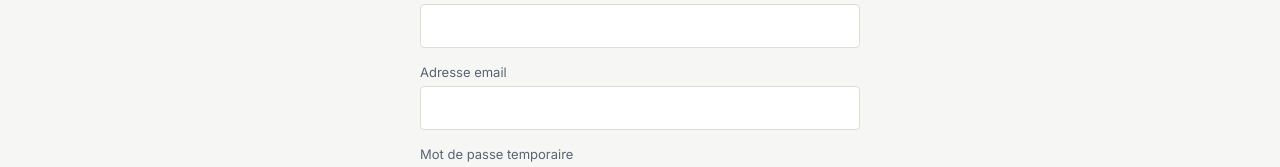
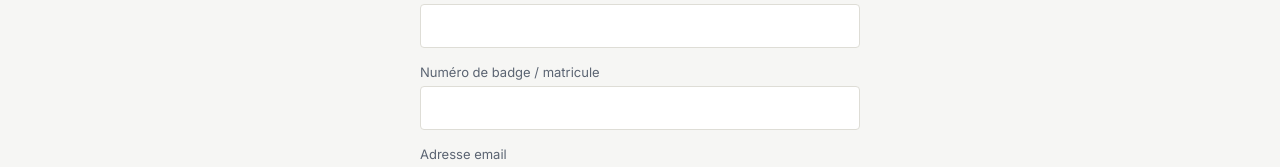
Before and after one commit to nathanaelreneb-cmd/Registre-National-de-Contr-le-Routier-RNCR-, a Next.js app: page /agent/nouvel-agent in a window 1280 px wide. Shown: the part 236-403 px from the top of the page. Built offline with nearby package versions, Linux system fonts and the light colour scheme; no server answers; the database is empty.

Commit message:
Champ badge à la création du compte agent

```diff
--- a/app/agent/nouvel-agent/page.jsx
+++ b/app/agent/nouvel-agent/page.jsx
@@ -4,7 +4,7 @@ import { useEffect, useState } from 'react';
 import { supabase } from '../../../lib/supabaseClient';
 
 export default function NouvelAgent() {
-  const [form, setForm] = useState({ nom: '', telephone: '', email: '', motDePasse: '', role: 'agent' });
+  const [form, setForm] = useState({ nom: '', telephone: '', email: '', motDePasse: '', role: 'agent', badgeId: '' });
   const [corps, setCorps] = useState([]);
   const [regions, setRegions] = useState([]);
   const [postes, setPostes] = useState([]);
@@ -70,7 +70,7 @@ export default function NouvelAgent() {
     }
 
     setSucces(true);
-    setForm({ nom: '', telephone: '', email: '', motDePasse: '', role: 'agent' });
+    setForm({ nom: '', telephone: '', email: '', motDePasse: '', role: 'agent', badgeId: '' });
     setCorpsChoisi('');
     setRegionChoisie('');
     setPosteChoisi('');
@@ -110,6 +110,11 @@ export default function NouvelAgent() {
           <div className="field">
             <label htmlFor="telephone">Téléphone</label>
             <input id="telephone" value={form.telephone} onChange={(e) => majChamp('telephone', e.target.value)} />
+          </div>
+
+          <div className="field">
+            <label htmlFor="badgeId">Numéro de badge / matricule</label>
+            <input id="badgeId" value={form.badgeId} onChange={(e) => majChamp('badgeId', e.target.value)} />
           </div>
 
           <div className="field">
--- a/app/api/agents/route.js
+++ b/app/api/agents/route.js
@@ -41,7 +41,7 @@ export async function POST(request) {
   }
 
   const body = await request.json();
-  const { nom, telephone, email, motDePasse, role, posteId, regionId } = body;
+  const { nom, telephone, email, motDePasse, role, posteId, regionId, badgeId } = body;
 
   if (!nom || !email || !motDePasse) {
     return Response.json({ erreur: 'Nom, email et mot de passe sont obligatoires.' }, { status: 400 });
@@ -71,6 +71,7 @@ export async function POST(request) {
     role: roleFinal,
     poste_id: roleFinal === 'responsable_regional' ? null : posteFinal,
     region_id: regionFinal,
+    badge_id: badgeId || null,
   });
 
   if (erreurAgent) {
```
